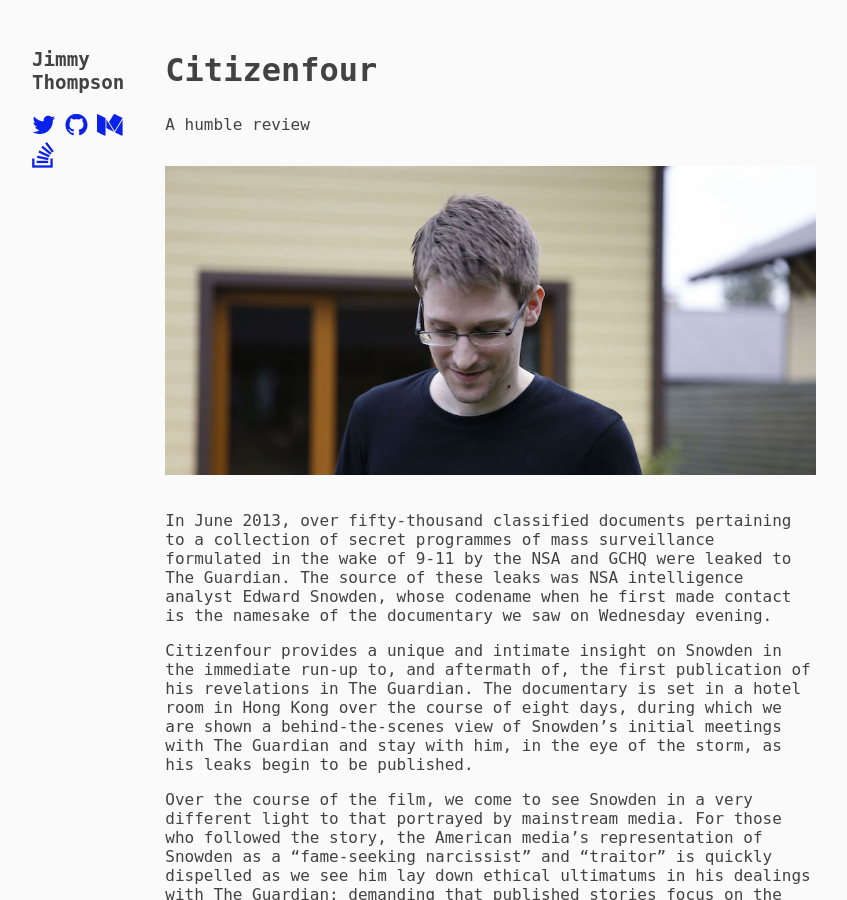
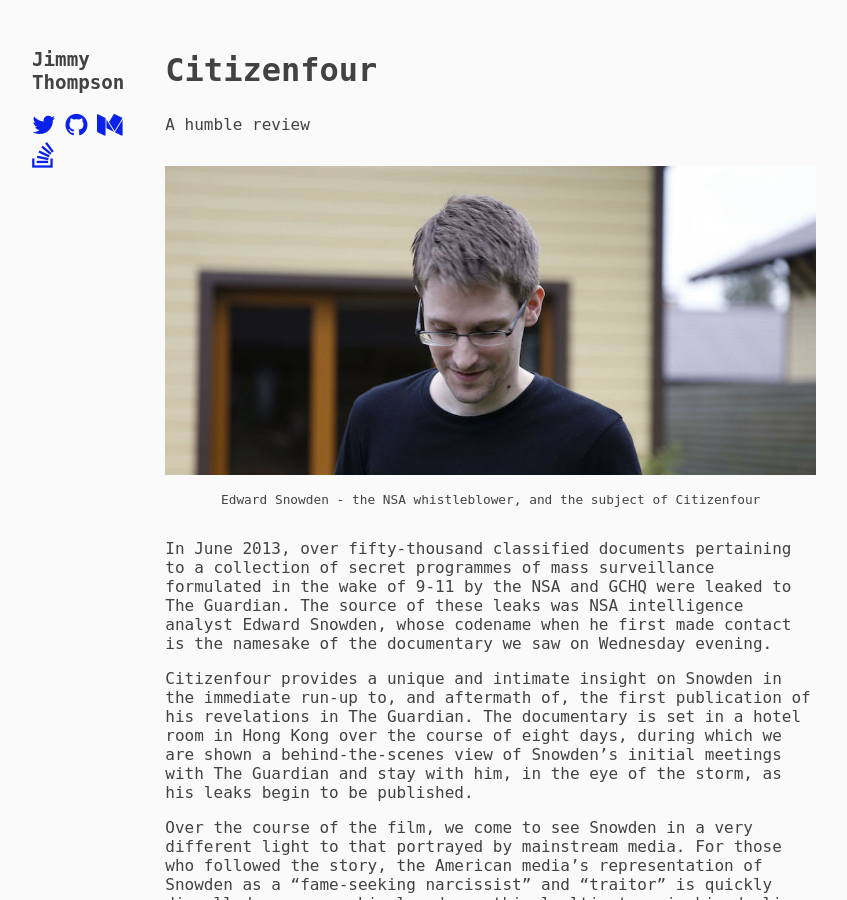
Before and after one commit to JimmyThompson/jimmythompson.co.uk, a Jekyll site: the page built from _posts/2014-10-29-citizenfour.md, in a window 1280 px wide and 900 px high. Shown: the whole window, without its empty margins (216-1063 px from the left). Built offline with Jekyll 4.4.1, drawn with Linux system fonts in a browser that asks for light colours; nearby versions of some CDN libraries.

Commit message:
Add caption to Citizenfour

```diff
--- a/_posts/2014-10-29-citizenfour.md
+++ b/_posts/2014-10-29-citizenfour.md
@@ -2,6 +2,7 @@
 layout: post
 title: Citizenfour
 image: /images/citizenfour.jpg
+caption: Edward Snowden - the NSA whistleblower, and the subject of Citizenfour
 subtitle: A humble review
 description: |
                 My opinions on the Edward Snowden documentary, Citizenfour,
```
